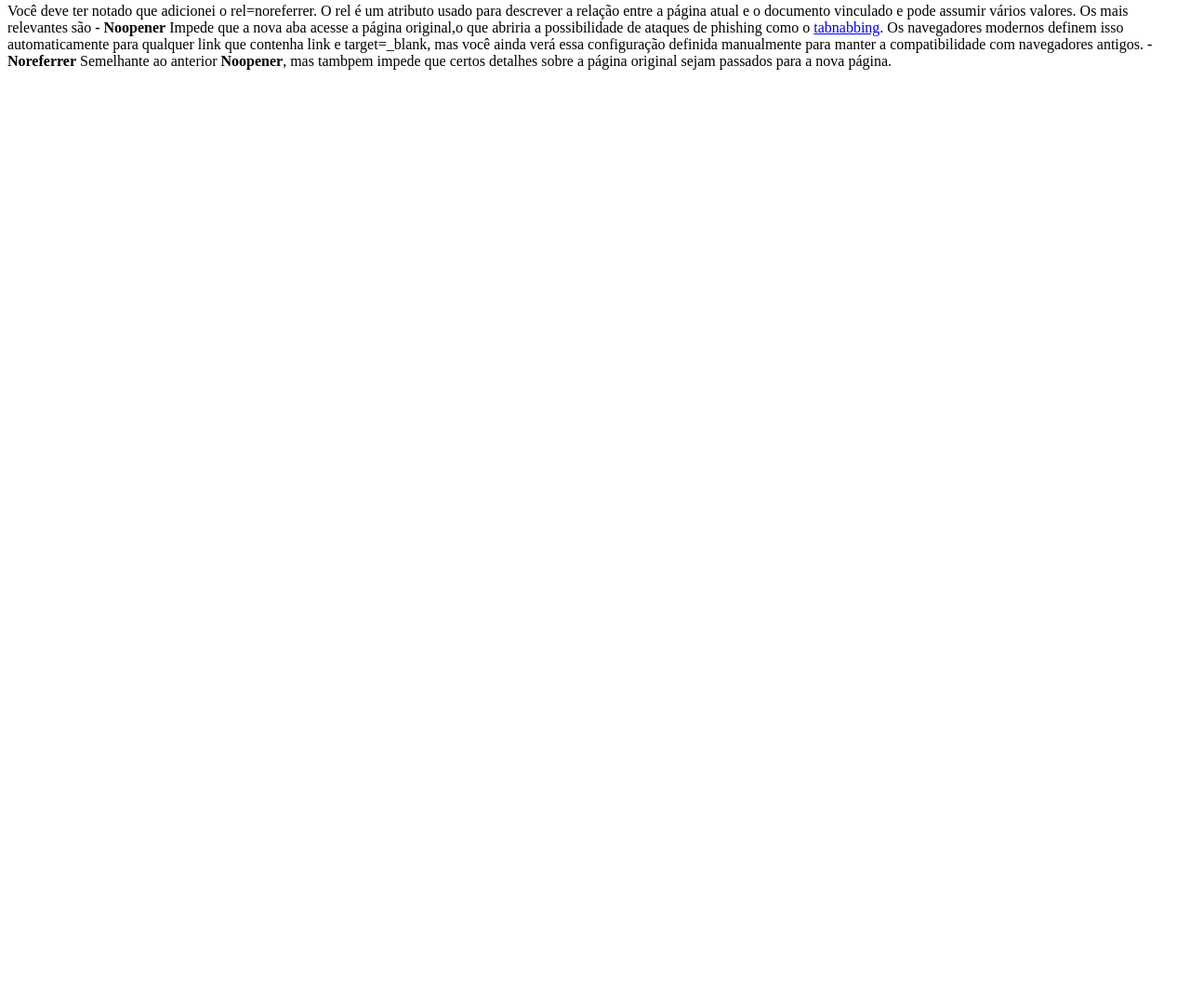
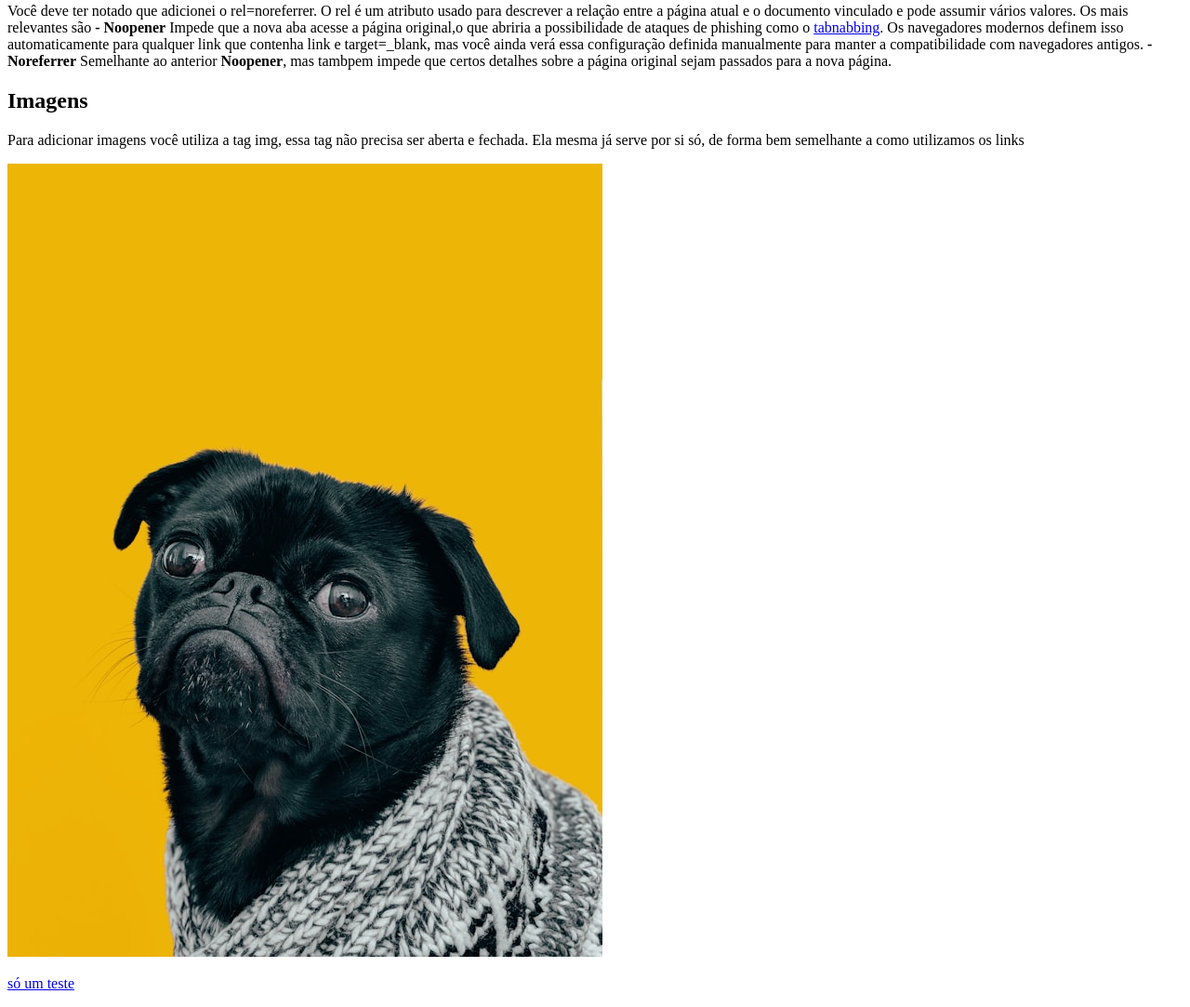
Before and after one commit to SamukaArcanjo/html-fundamentos, a plain HTML site: page links-imagens/index.html in a window 1280 px wide. Shown: the part 260-1343 px from the top of the page at 93% size. Before the commit the page ends 800 px from the top, so only its background shows below. Drawn offline with Linux system fonts and the light colour scheme.

Commit message:
Novo diretório
Adicionei um novo diretorio que traz informações básicas sobre como usar links e imgs no HTML

```diff
--- a/links-imagens/index.html
+++ b/links-imagens/index.html
@@ -23,5 +23,14 @@
 
     <strong>- Noreferrer</strong> Semelhante ao anterior <strong>Noopener</strong>, mas tambpem impede que certos detalhes sobre a página original sejam passados para a nova página.
     </p>
+
+    <h2>Imagens</h2>
+
+    <p>Para adicionar imagens você utiliza a tag img, essa tag não precisa ser aberta e fechada. Ela mesma já serve por si só, de forma bem semelhante a como utilizamos os links</p>
+
+    <img src="imgs/dog.jpg" alt="imagem cachorro">
+
+    <p></p><a href="imgs/dog.jpg" target="_blank" rel="noreferrer">só um teste</a></p>
+
 </body>
 </html>
```
Also changed, not shown: tags-iniciais/index.html (+2 -0 lines), links-imagens/imgs/dog.jpg (added).
